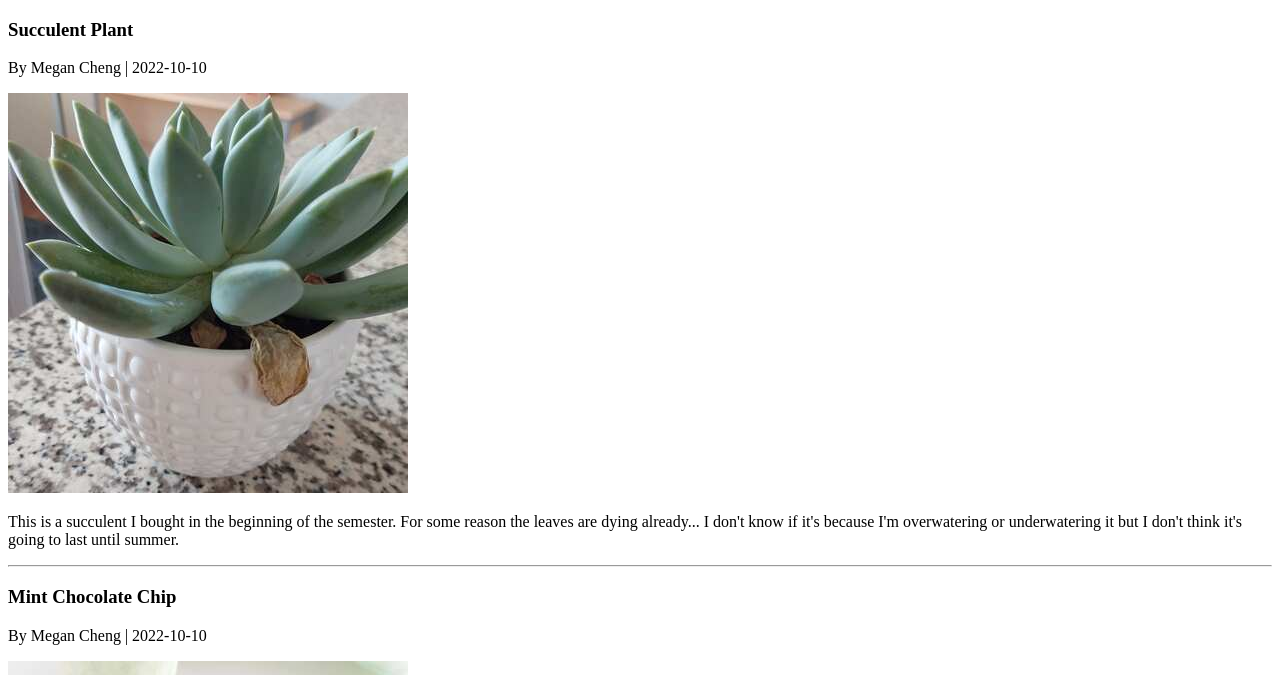
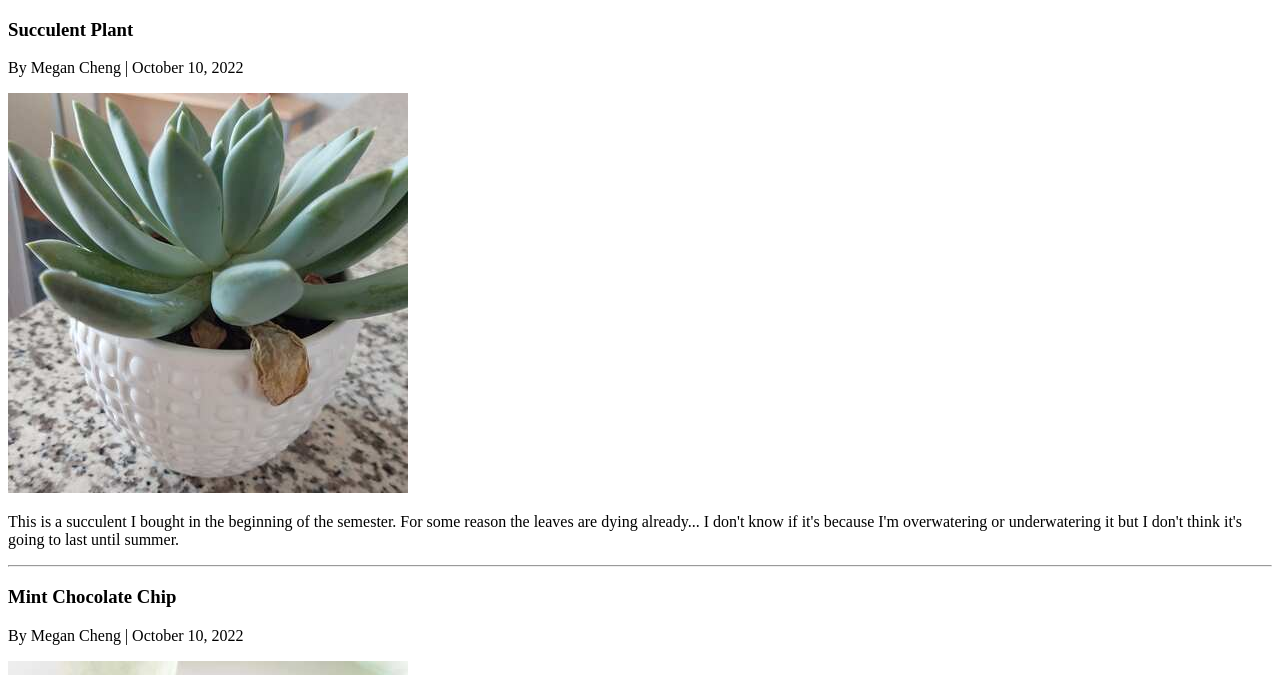
Before and after one commit to mch1450/mi349_blog, a plain HTML site: page index.html in a window 1280 px wide. Shown: the part 198-873 px from the top of the page. Drawn offline with Linux system fonts and the light colour scheme.

Commit message:
edited date

```diff
--- a/index.html
+++ b/index.html
@@ -24,21 +24,18 @@
         <h2>Blog Posts</h2>
         <article>
             <h3>Succulent Plant</h3>
-            <p>By Megan Cheng | <time>2022-10-10</time></p>
+            <p>By Megan Cheng | <time datetime="2022-10-10">October 10, 2022</time></p>
 
             <p><img src="plant.jpg" alt="A dying succulent plant"></p>
-            <p>This is a succulent I bought in the beginning of the semester. For some reason the leaves are dying already...
-                I don't know if it's because I'm overwatering or underwatering it but I don't think it's going to last until summer.</p>
+            <p>This is a succulent I bought in the beginning of the semester. For some reason the leaves are dying already... I don't know if it's because I'm overwatering or underwatering it but I don't think it's going to last until summer.</p>
         </article>
         <hr>
         <article>
             <h3>Mint Chocolate Chip</h3>
-            <p>By Megan Cheng | <time>2022-10-10</time></p>
+            <p>By Megan Cheng | <time datetime="2022-10-10">October 10, 2022</time></p>
 
             <p><img src="mintic.jpg" alt="Mint Chocolate chip ice cream"></p>
-            <p>I don't understand why so many people have a burning hatred for mint chocolate chip ice cream.
-                I think it tastes pretty good. It doesn't taste like toothpaste to me.
-                What brand of toothpaste do all these people use? </p>
+            <p>I don't understand why so many people have a burning hatred for mint chocolate chip ice cream. I think it tastes pretty good. It doesn't taste like toothpaste to me. What brand of toothpaste do all these people use? </p>
         </article>
 
     </section>
```
